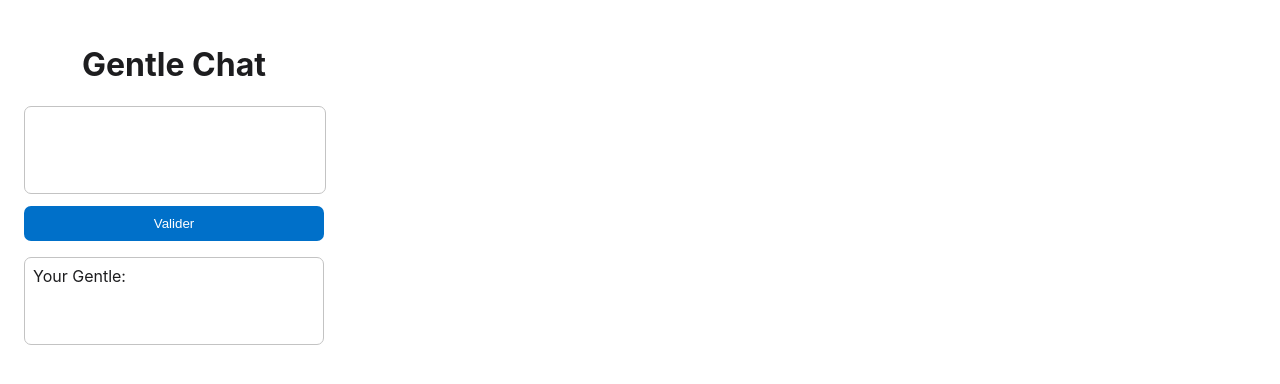
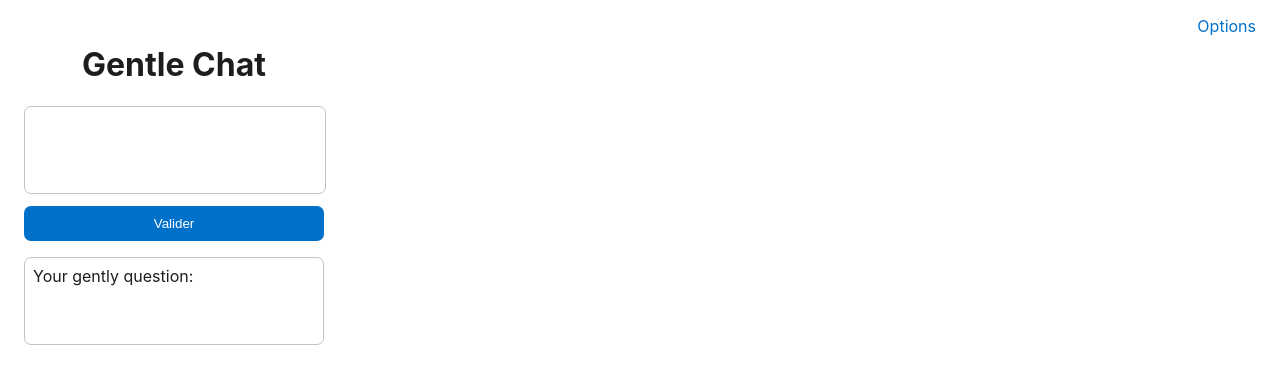
Before and after one commit to iamwinner422/GentleChat, a browser extension: page index.html in a window 1280 px wide. Both pictures are taken after a click on the button "Valider". Drawn offline with Linux system fonts and the light colour scheme.

Commit message:
Ajout de l'option sur index.html

```diff
--- a/css/main.css
+++ b/css/main.css
@@ -43,3 +43,13 @@ button:hover {
     min-height: 70px;
     margin-top: 8px;
 }
+a{
+    position: fixed;
+    right: 24px;
+    top: 1rem;
+    color: #0070c9;
+    text-decoration: none;
+}
+a:hover{
+    color: #0051a2;
+}
--- a/index.html
+++ b/index.html
@@ -6,6 +6,7 @@
     <link rel="stylesheet" href="css/main.css">
 </head>
 <body>
+    <a href="options.html">Options</a>
     <h1>Gentle Chat</h1>
     <center><textarea id="inputText" maxlength="2000"></textarea></center>
     <button id="submitButton">Valider</button>
--- a/popup.js
+++ b/popup.js
@@ -3,6 +3,6 @@ document.getElementById('submitButton').addEventListener('click', () => {
     const responseArea = document.getElementById('responseArea');
 
     // Traitez le texte d'entrée et affichez la réponse dans responseArea
-    responseArea.textContent = `Your Gentle: ${inputText}`;
+    responseArea.textContent = `Your gently question: ${inputText}`;
     responseArea.style.display = "block";
 });
```
